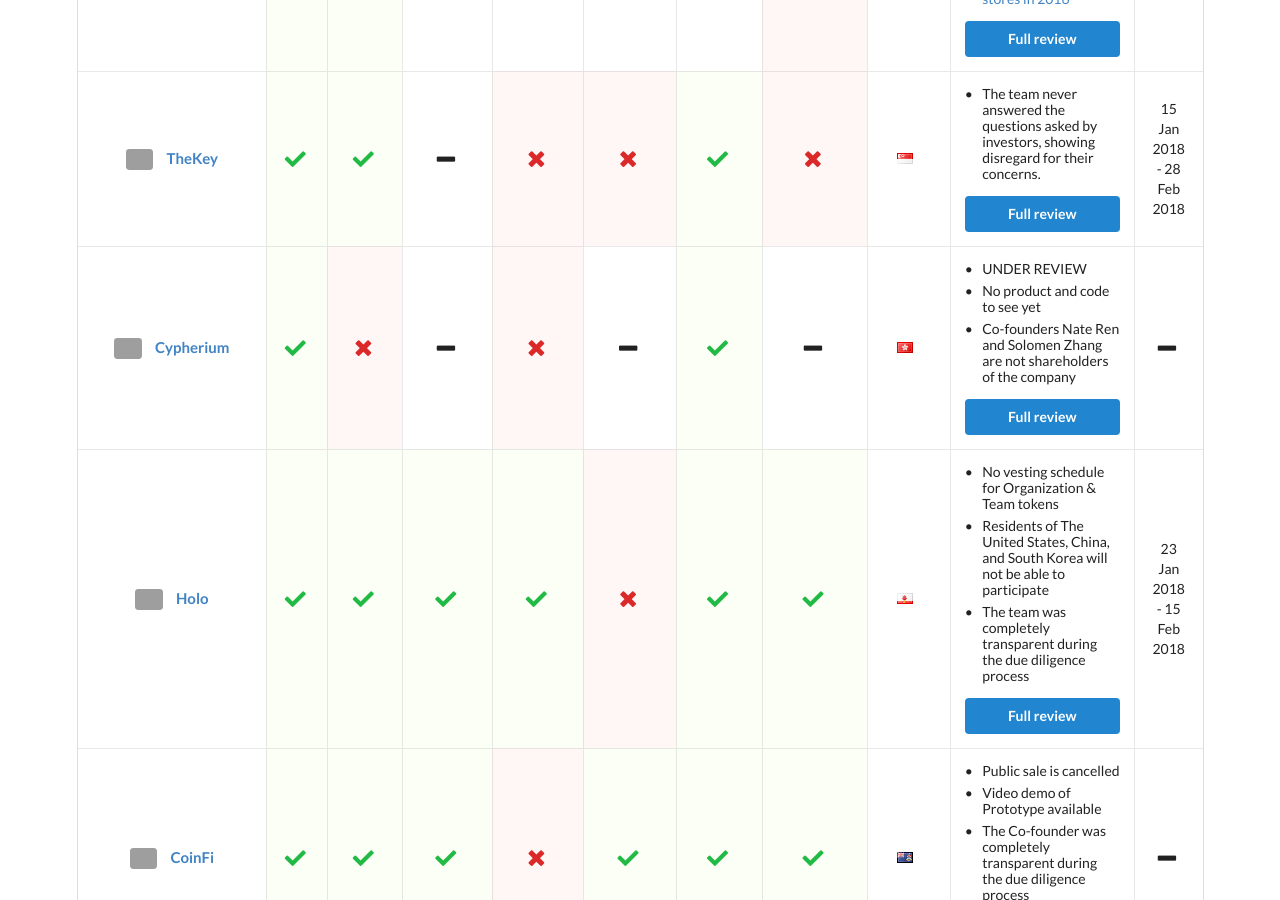
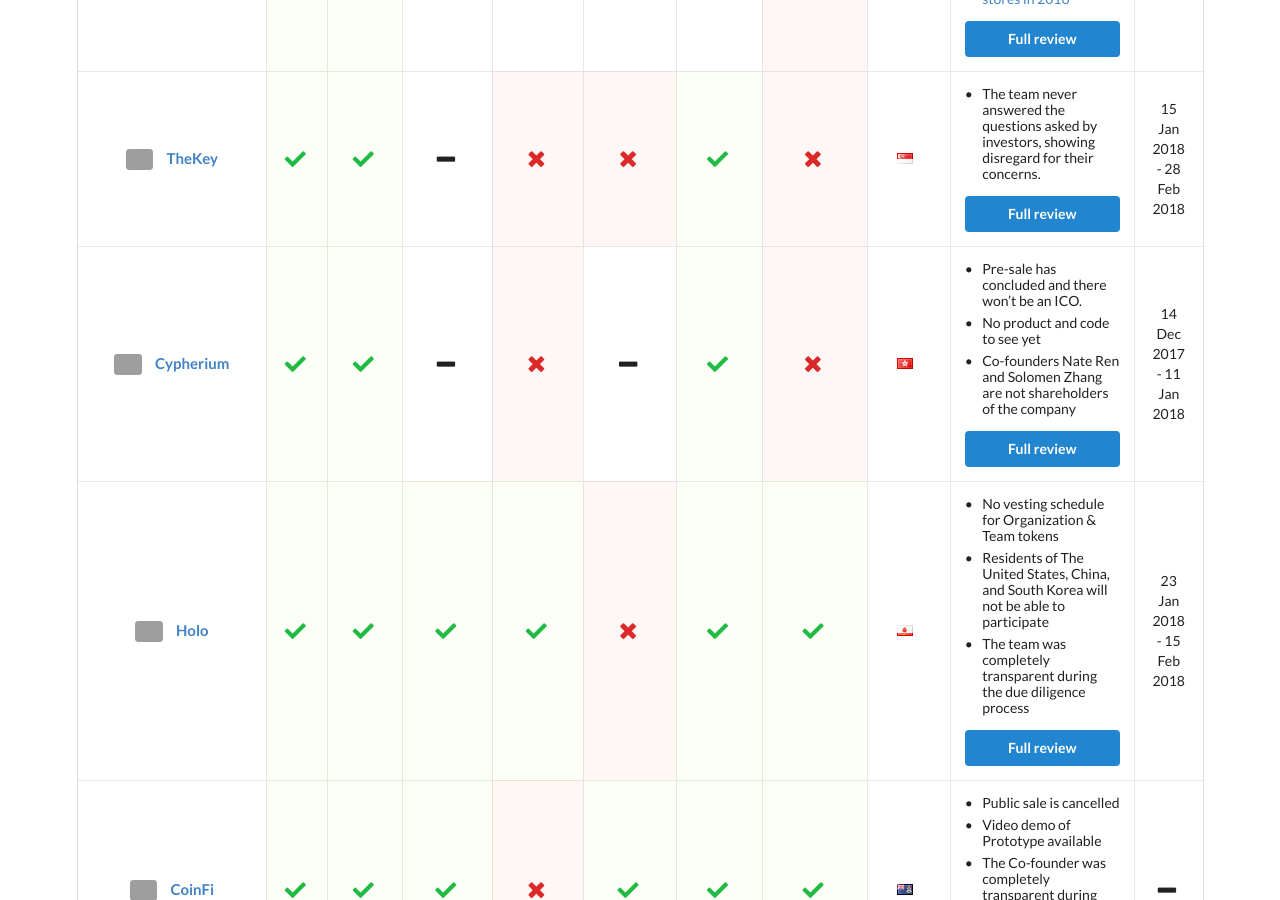
Before and after one commit to ico-check/ico-check, a Jekyll site: the page built from index.md, in a window 1280 px wide and 900 px high, scrolled down 1083 px. Built offline with Jekyll 4.4.1, drawn with Linux system fonts in a browser that asks for light colours; nearby versions of some CDN libraries; grey boxes are pictures that could not be loaded.

Commit message:
26-cypherium-ico-check
Updated comments and added transparency

```diff
--- a/_data/icos.yml
+++ b/_data/icos.yml
@@ -81,18 +81,19 @@
   image: https://i.imgur.com/9sSbiXZ.jpg
   url: https://www.cypherium.io
   real_team: true
-  github: false
+  github: true
   smart_contract:
   product: false
   min_vesting:
   have_company: true
+  transparent: false
   location: Hong Kong
   comments:
-    - content: UNDER REVIEW
+    - content: Pre-sale has concluded and there won’t be an ICO.
     - content: No product and code to see yet
     - content: Co-founders Nate Ren and Solomen Zhang are not shareholders of the company
-  ico_start_date:
-  ico_end_date:
+  ico_start_date: 2017-12-14T11:00:00Z
+  ico_end_date: 2018-01-11T11:00:00Z
   safe:
   issue_url: https://github.com/ico-check/ico-check/issues/27
 
```
